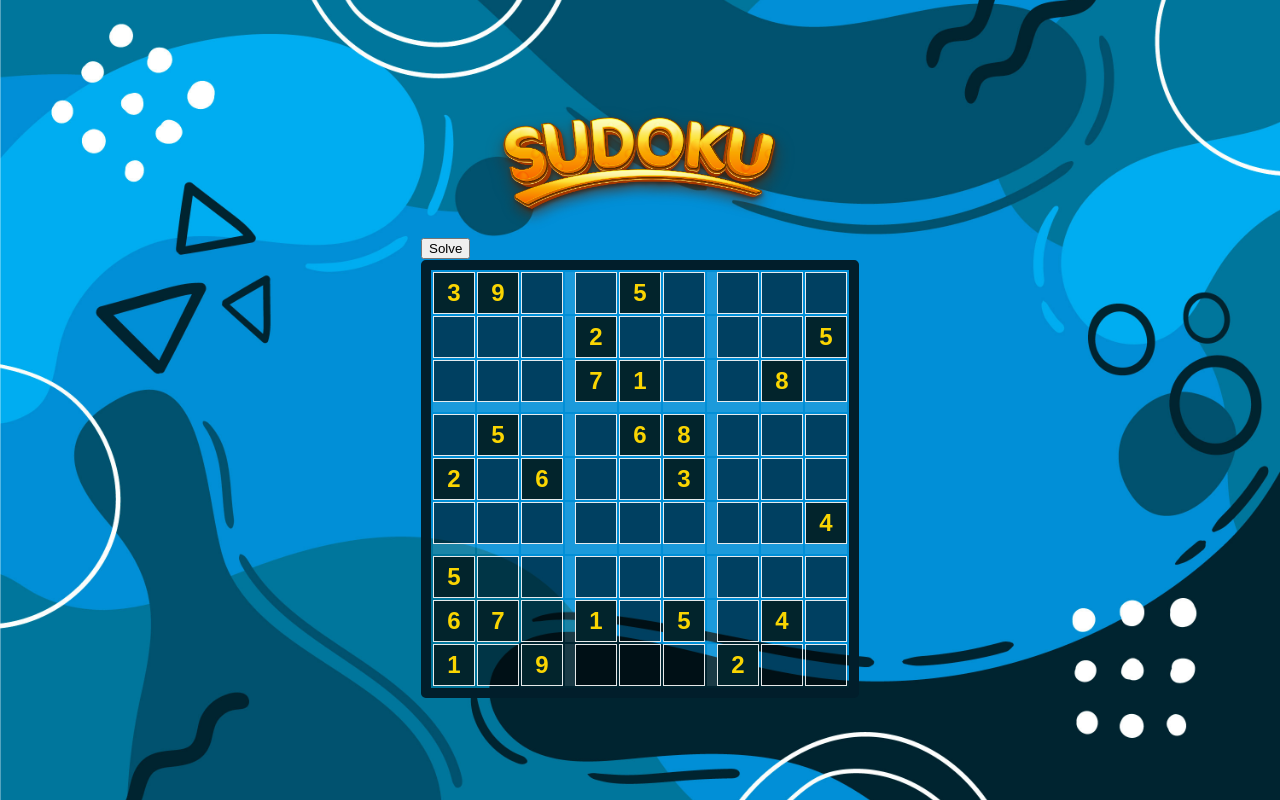
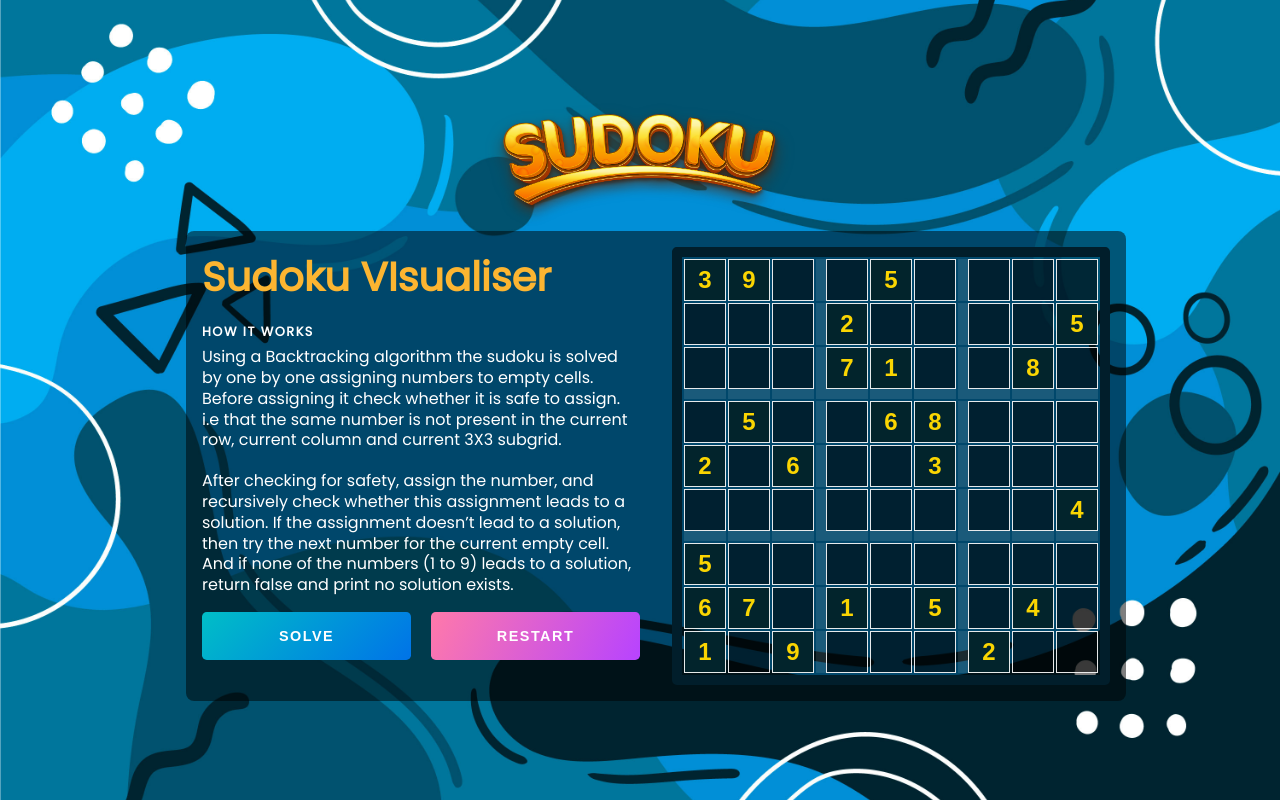
Before and after one commit to LemmyMwaura/sudokuSolver, a React (Vite) app: page / in a window 1280 px wide. Built offline with nearby package versions, Linux system fonts and the light colour scheme.

Commit message:
feat: refactor: adds description section

```diff
--- a/src/App.css
+++ b/src/App.css
@@ -9,3 +9,13 @@ body,
   box-sizing: border-box;
   font-family: "Poppins", sans-serif;
 }
+
+h4,
+h5,
+h1,
+h2,
+h3,
+h6 {
+  padding: 0;
+  margin: 0;
+}
--- a/src/components/Sudoku.jsx
+++ b/src/components/Sudoku.jsx
@@ -1,8 +1,17 @@
-import { useState } from "react"
+import { useState, useRef, useEffect } from "react"
 import { solveSudoku } from "./sudokuSolver"
 import image from "../assets/images/sudoku.png"
 
 const Sudoku = () => {
+  const tableRef = useRef(null)
+  const leftSideRef = useRef(null)
+
+  useEffect(() => {
+    const { width, height } = tableRef.current.getBoundingClientRect()
+    leftSideRef.current.style.maxWidth = `${width}px`
+    leftSideRef.current.style.maxHeight = `${height}px`
+  }, [tableRef])
+
   const puzzle = [
     [3, 9, 0, 0, 5, 0, 0, 0, 0],
     [0, 0, 0, 2, 0, 0, 0, 0, 5],
@@ -23,17 +32,42 @@ const Sudoku = () => {
       <div className="title">
         <img className="sudoku-title" src={image} alt="sudoku-title-image" />
       </div>
-      <div className="wrapper">
-        <div className="actions">
-          <button
-            className="btn-solve-grid"
-            onClick={() => solveSudoku(grid, setGrid)}
-          >
-            Solve
-          </button>
+      <div className="left-wrapper">
+        <div className="left" ref={leftSideRef}>
+          <h4>Sudoku VIsualiser</h4>
+          <h5>HOW IT WORKS</h5>
+          <div className="info">
+            <div className="desc">
+              Using a Backtracking algorithm the sudoku is solved by one by one assigning numbers to empty
+              cells. Before assigning it check whether it is safe to
+              assign. i.e that the same number is not present in the current
+              row, current column and current 3X3 subgrid.
+            </div>
+            <div className="desc">
+              After checking for safety, assign the number, and recursively
+              check whether this assignment leads to a solution. If the
+              assignment doesn’t lead to a solution, then try the next number
+              for the current empty cell. And if none of the numbers (1 to 9)
+              leads to a solution, return false and print no solution exists.
+            </div>
+          </div>
+          <div className="btns">
+            <button
+              className="btn btn-solve"
+              onClick={() => solveSudoku(grid, setGrid)}
+            >
+              Solve
+            </button>
+            <button
+              className="btn btn-restart"
+              onClick={() => solveSudoku(grid, setGrid)}
+            >
+              RESTART
+            </button>
+          </div>
         </div>
 
-        <table>
+        <table ref={tableRef}>
           <tbody>
             {array.map((row, rowIndex) => (
               <tr key={rowIndex}>
--- a/src/stylesheets/sudoku.css
+++ b/src/stylesheets/sudoku.css
@@ -93,9 +93,10 @@ td:nth-child(7) {
   gap: 20px;
 }
 
-.info h5 {
+.left h5 {
   letter-spacing: 1.5px;
   font-size: 0.8rem;
+  margin-bottom: -10px;
 }
 
 .desc {
```
